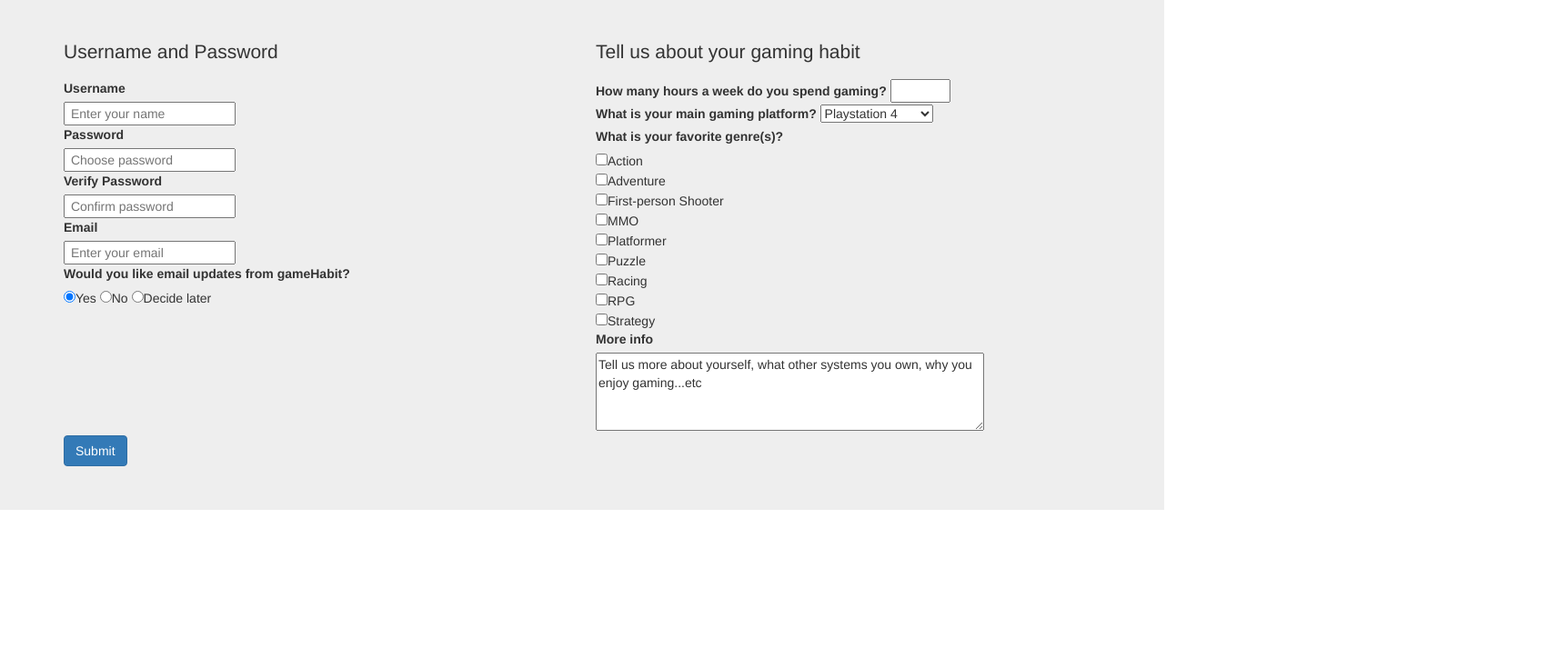
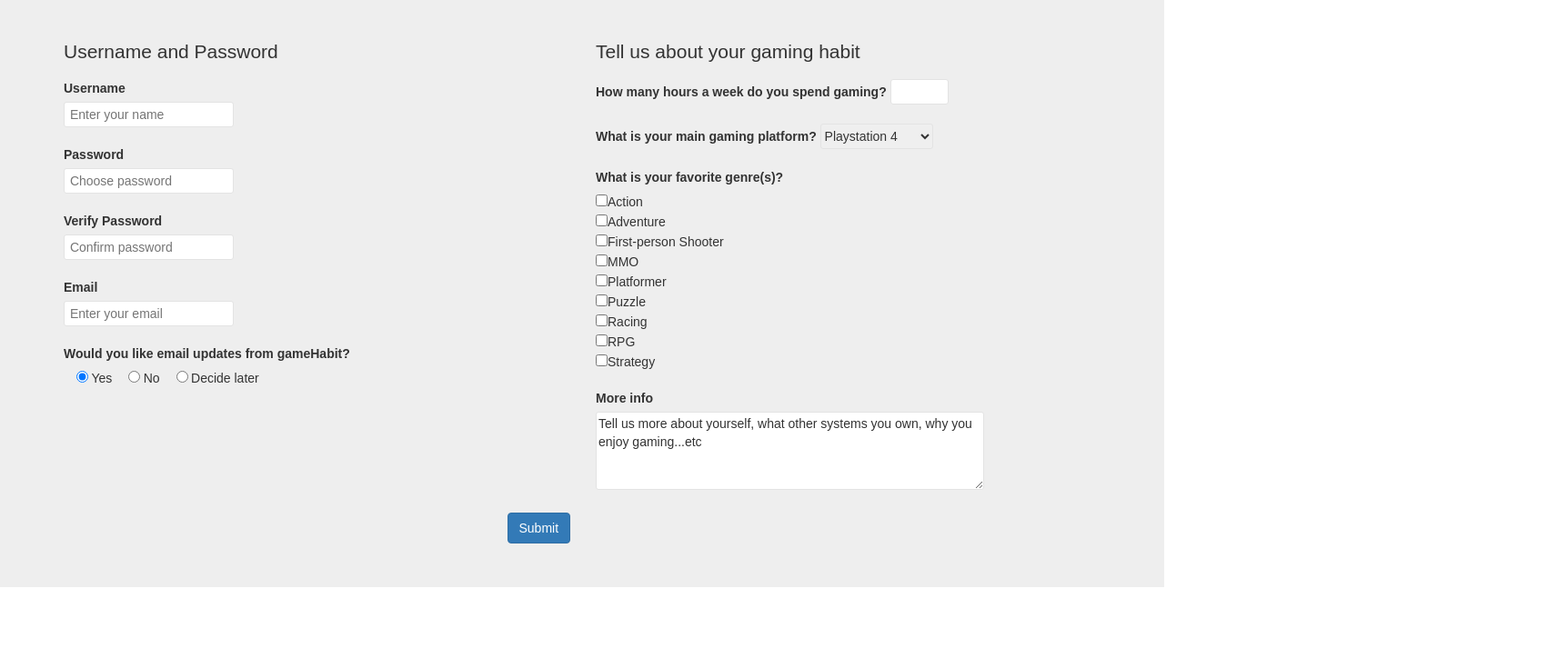
Before and after one commit to Madpoints/project3-survey, a plain HTML site: page index.html in a window 1280 px wide. Shown: the part 76-800 px from the top of the page at 91% size, 1713 px wide, since content can reach past the window. Drawn offline with nearby package versions, Linux system fonts and the light colour scheme.

Commit message:
modified bootstrap and some general styles

```diff
--- a/index.html
+++ b/index.html
@@ -13,31 +13,35 @@
     <title>gameHabit Registration</title>
   </head>
   <body>
-    <header><h1>gameHabit Registration</h1></header>
+
+    <header>
+        <h1 class="text-center">gameHabit Registration</h1>
+    </header>
+
     <form class="jumbotron" method="post">
       <fieldset class="container">
 
         <section class="row">
-          <section class="col-xs-6">
+          <section class="col-md-6 col-xs-12">
 
 
             <p>Username and Password</p>
 
             <label for="username">Username</label><br>
-              <input name="username" type="text" placeholder=" Enter your name" required="">
-                <span class="error"></span><br>
+              <input name="signup" type="text" placeholder=" Enter your name" required="">
+                <span class="error"></span><br><br>
 
             <label for="password">Password</label><br>
-              <input name="password" type="password" placeholder=" Choose password" required="">
-                <span class="error"></span><br>
+              <input name="signup" type="password" placeholder=" Choose password" required="">
+                <span class="error"></span><br><br>
 
             <label for="verify">Verify Password</label><br>
-              <input name="verify" type="password" placeholder=" Confirm password" required="">
-                <span class="error"></span><br>
+              <input name="signup" type="password" placeholder=" Confirm password" required="">
+                <span class="error"></span><br><br>
 
             <label for="email">Email</label><br>
-              <input name="email" type="email" placeholder=" Enter your email">
-                <span class="error"></span><br>
+              <input name="signup" type="email" placeholder=" Enter your email">
+                <span class="error"></span><br><br>
 
             <label for="updates">Would you like email updates from gameHabit?</label><br>
                 <input type="radio" name="updates" value="yes" checked required>Yes
@@ -45,21 +49,21 @@
                 <input type="radio" name="updates" value="later" required>Decide later
 
           </section>
-          <section class="col-xs-6">
+          <section class="col-md-6 col-xs-12">
 
             <p>Tell us about your gaming habit</p>
 
             <label for="hours">How many hours a week do you spend gaming?</label>
-              <input name="hours" type="number" min="0" max="168">
+              <input name="signup" type="number" min="0" max="168"><br><br>
 
             <label for="system">What is your main gaming platform?</label>
-                <select name="system">
+                <select name="signup">
                   <option value="ps4">Playstation 4</option>
                   <option value="xbox1">Xbox One</option>
                   <option value="switch">Nintendo Switch</option>
                   <option value="pc">PC</option>
                   <option value="3ds">Nintendo 3ds</option>
-                </select>
+                </select><br><br>
 
             <label for="genres">What is your favorite genre(s)?</label><br>
                 <input type="checkbox" name="genre1" value="action">Action<br>
@@ -70,15 +74,21 @@
                 <input type="checkbox" name="genre6" value="puzzle">Puzzle<br>
                 <input type="checkbox" name="genre7" value="racing">Racing<br>
                 <input type="checkbox" name="genre8" value="rpg">RPG<br>
-                <input type="checkbox" name="genre9" value="rts">Strategy<br>
+                <input type="checkbox" name="genre9" value="rts">Strategy<br><br>
 
             <label for="other">More info</label><br>
-                <textarea name="other" rows="4" cols="50">Tell us more about yourself, what other systems you own, why you enjoy gaming...etc</textarea>
+                <textarea name="signup" rows="4" cols="50">Tell us more about yourself, what other systems you own, why you enjoy gaming...etc</textarea>
 
           </section>
         </section>
+        <br>
+        <section class="row">
+            <section class="col-xs-12 col-xs-offset-5">
 
-          <input class="btn btn-primary" type="submit">
+                <input class="btn btn-primary" type="submit">
+
+            </section>
+        </section>
 
       </fieldset>
     </form>
--- a/styles.css
+++ b/styles.css
@@ -0,0 +1,58 @@
+body {
+    font-family: sans-serif, monospace;
+    color: #333333;
+    margin: 0 auto;
+    height: auto;
+}
+
+input[name=signup] {
+    border: 1px solid #E3E3E3;
+    border-radius: 3px;
+    height: 2em;
+}
+
+select[name=signup] {
+    border: 1px solid #E3E3E3;
+    border-radius: 3px;
+    height: 2em;
+}
+
+textarea[name=signup] {
+    border: 1px solid #E3E3E3;
+    border-radius: 3px;
+}
+
+input[name=riddle] {
+    border: 1px solid #E3E3E3;
+    border-top-left-radius: 3px;
+    border-bottom-left-radius: 3px;
+    height: 2em;
+}
+
+input[type=radio] {
+  margin-left: 1em;
+  margin-right: .25em;
+}
+
+/*strong {*/
+/*    border: 1px solid #E3E3E3;*/
+/*    border-top-right-radius: 3px;*/
+/*    border-bottom-right-radius: 3px;*/
+/*    padding: .36em;*/
+/*}*/
+
+/*#title {*/
+/*    background-color: #EEEEEE;*/
+/*    height: auto;*/
+/*    padding: 10px;*/
+/*    line-height: 0;*/
+/*    color: black;*/
+/*    text-align: center;*/
+/*}*/
+
+/*#button {*/
+/*    color: white;*/
+/*    padding: 10px;*/
+/*    font-size: 1em;*/
+/*    margin-left: 1em;*/
+/*}*/
```
